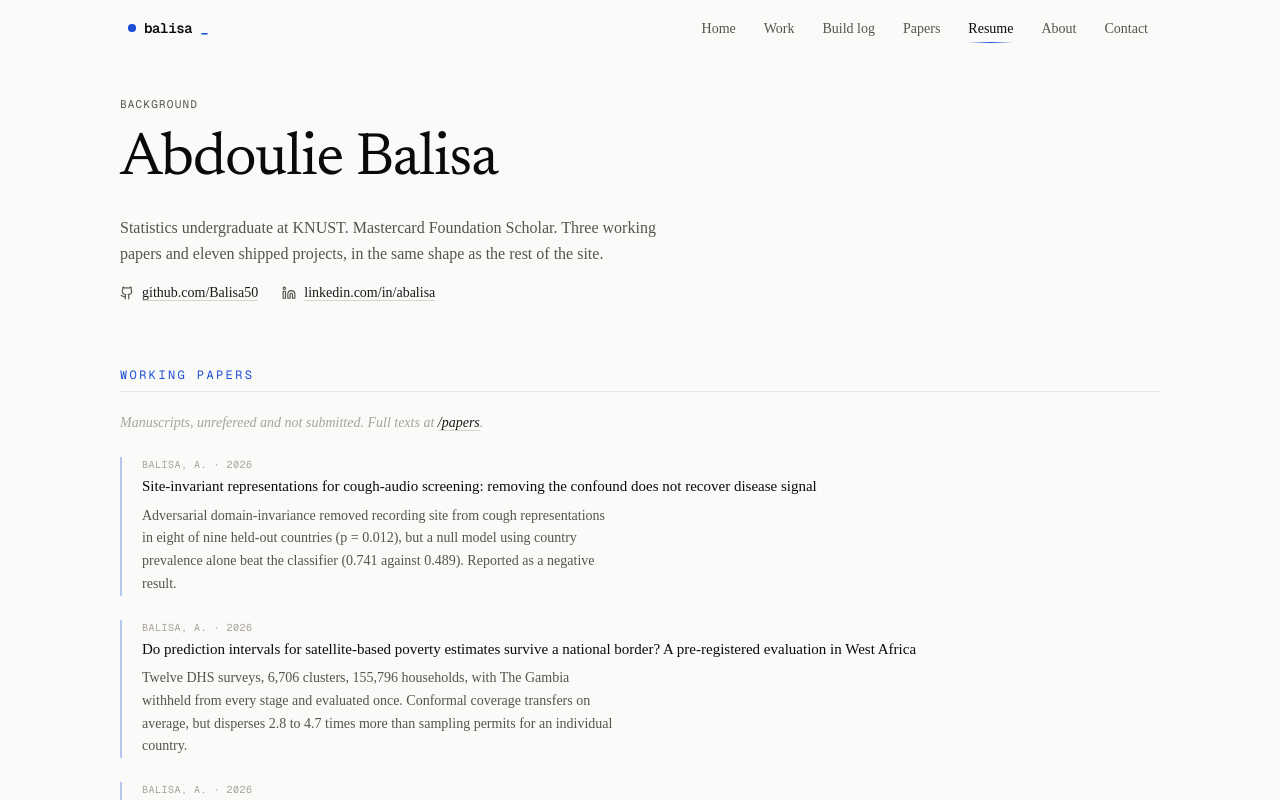
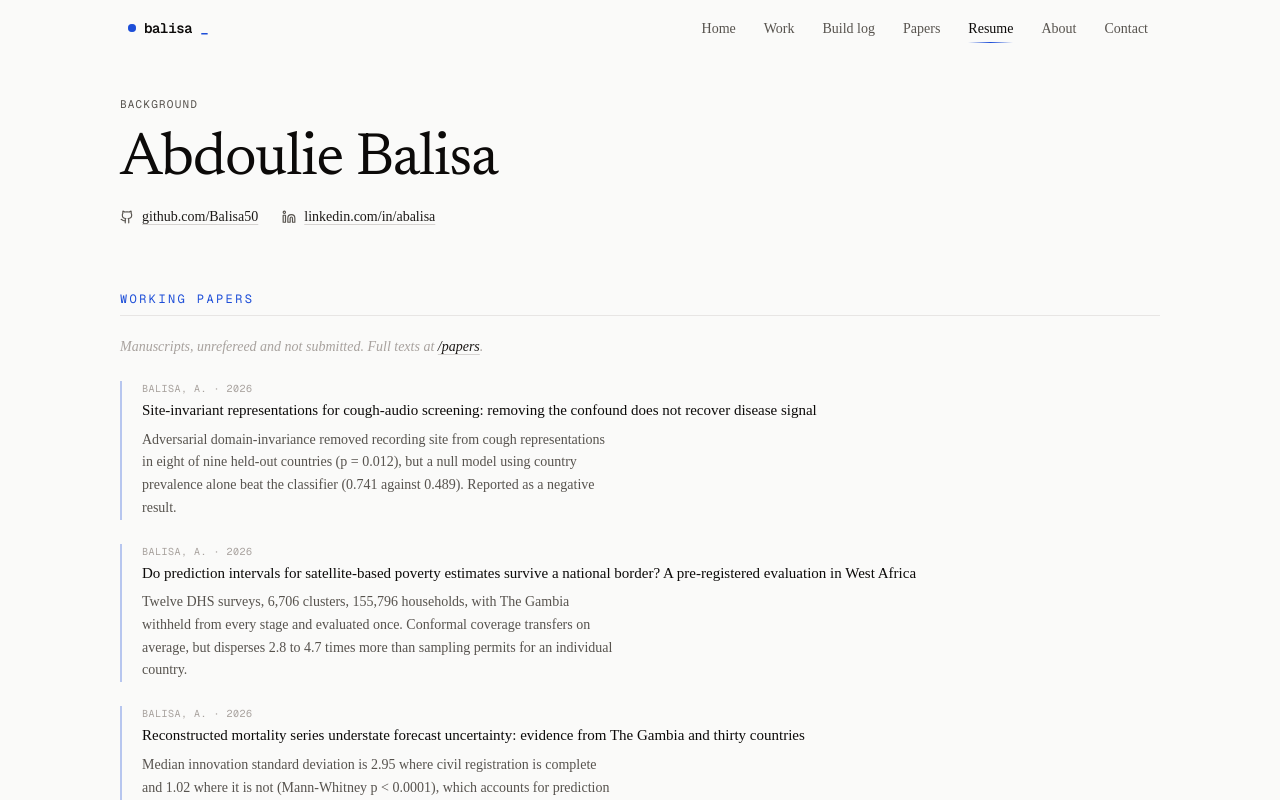
Before and after one commit to Balisa50/Balisa50.github.io, a Next.js app: page /resume in a window 1280 px wide. Shown: the top 800 px of the page. Built offline with nearby package versions, Linux system fonts and the light colour scheme.

Commit message:
content: trim redundant resume intro

```diff
--- a/app/(site)/resume/page.tsx
+++ b/app/(site)/resume/page.tsx
@@ -154,11 +154,7 @@ export default function ResumePage() {
         <h1 className="display text-[clamp(2.25rem,5vw,3.75rem)]">
           Abdoulie Balisa
         </h1>
-        <p className="measure mt-2 text-[16px] leading-relaxed text-text-secondary">
-          Statistics undergraduate at KNUST. Mastercard Foundation Scholar.
-          Three working papers and eleven shipped projects, in the same shape
-          as the rest of the site.
-        </p>
+
         <ul className="flex flex-wrap gap-x-6 gap-y-2 text-sm text-text-secondary">
           <li className="inline-flex items-center gap-2">
             <Github className="h-3.5 w-3.5" aria-hidden="true" />
```
